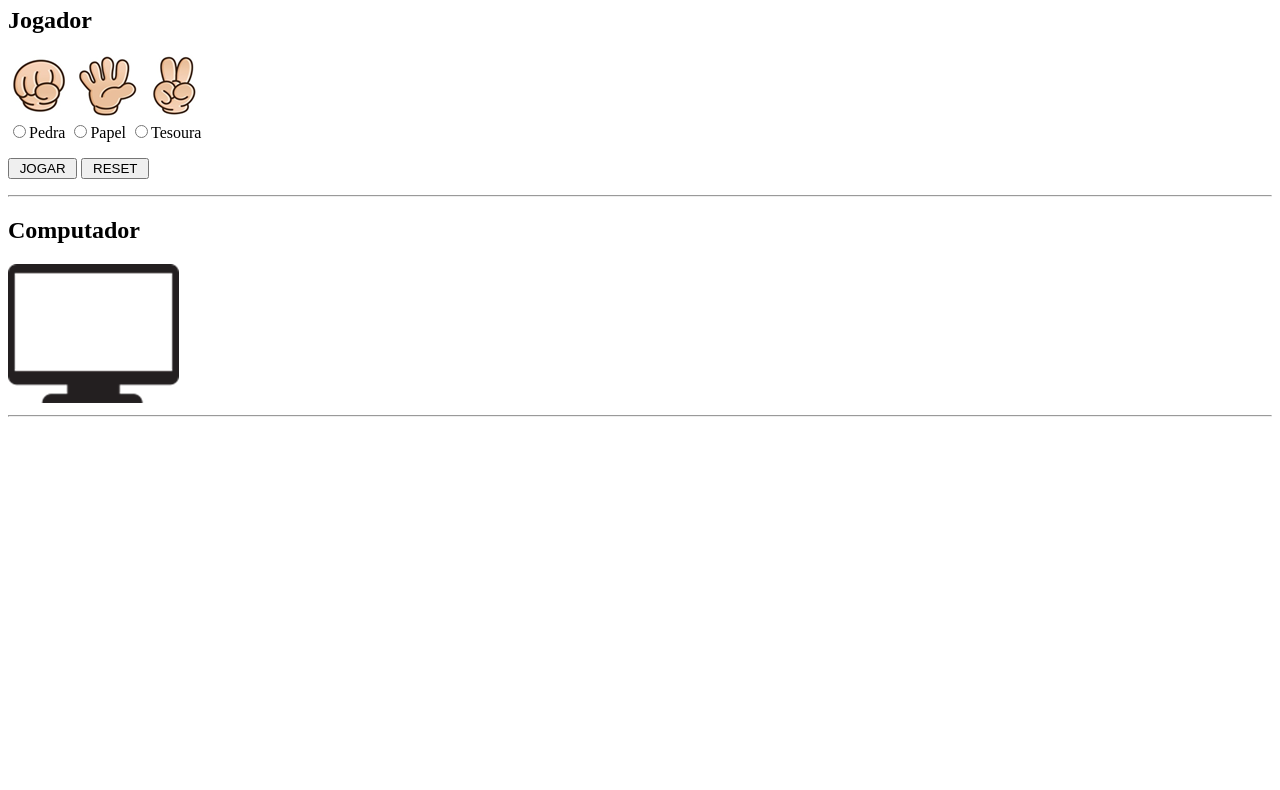
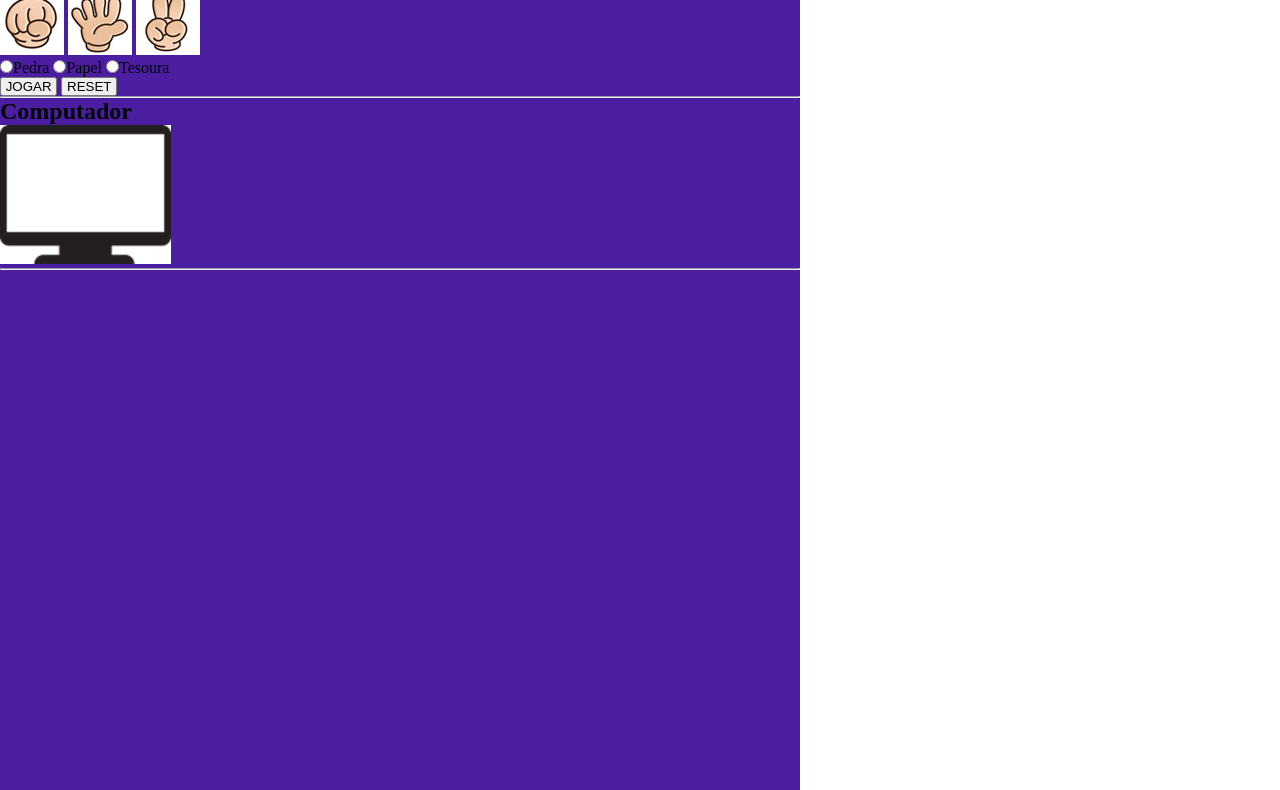
Before and after one commit to caallop/jokenpoFLEX, a plain HTML site: page jokenpo/index.html in a window 1280 px wide. Shown: the part 73-863 px from the top of the page. Before the commit the page ends 800 px from the top, so only its background shows below. Drawn offline with Linux system fonts and the light colour scheme.

Commit message:
Atualizado Index, css e app.js

```diff
--- a/jokenpo/index.html
+++ b/jokenpo/index.html
@@ -1,14 +1,18 @@
 <!DOCTYPE html>
 <html lang="pt-br">
+
 <head>
     <meta charset="UTF-8">
     <meta name="viewport" content="width=device-width, initial-scale=1.0">
     <meta name="description" content="Descrição que aparecerá nos buscadores">
     <meta name="keywords" content="Palavras, chave, para, fins, de, pesquisa, e, anuncios, por, exemplo">
+    <link rel="stylesheet" href="style.css">
     <title>Document</title>
 </head>
 
 <body>
+
+    <div class="container">
         <h1>Jokenpo</h1>
         <h2>Jogador</h2>
         <img src="img/pedra.png" alt="pedra">
@@ -28,6 +32,7 @@
         <img src="img/pc.png" alt="pc" id="pc">
         <hr>
         <h3 id="resultado"></h3>
+    </div>
     <script src="app.js"></script>
 </body>
 
--- a/jokenpo/style.css
+++ b/jokenpo/style.css
@@ -0,0 +1,10 @@
+*{
+    margin: 0;
+    padding: 0;
+}
+
+.container{
+    width: 800px;
+    height: 1200px;
+    background-color: rgb(75, 29, 161);
+}
```
Lines whose indentation alone changed are shown as unchanged.
